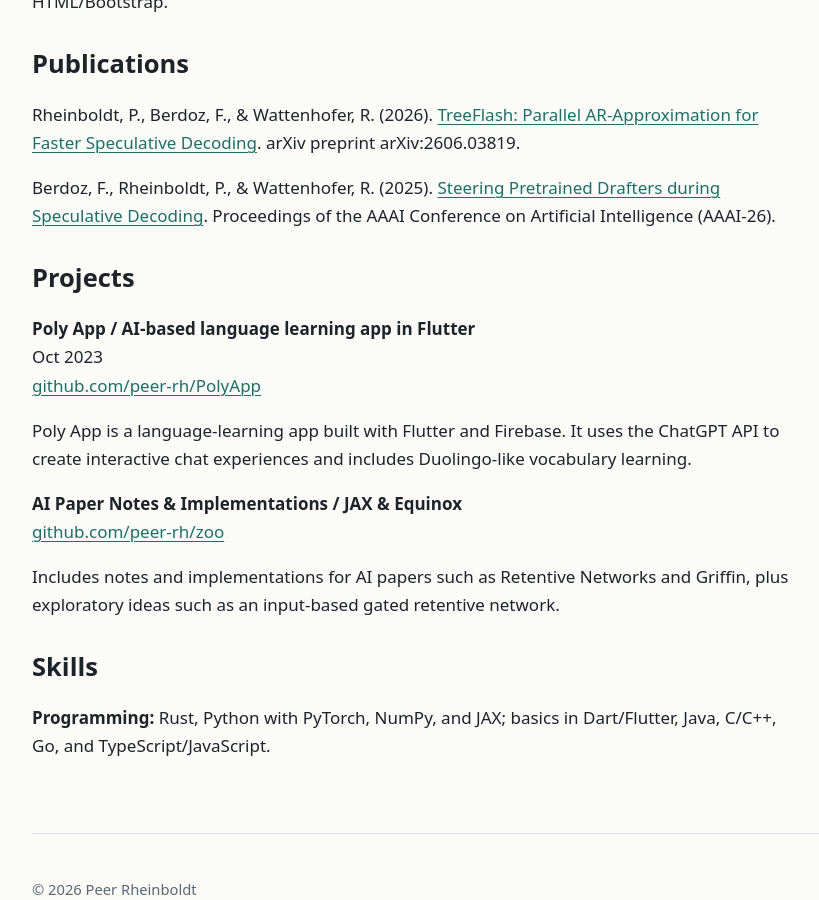
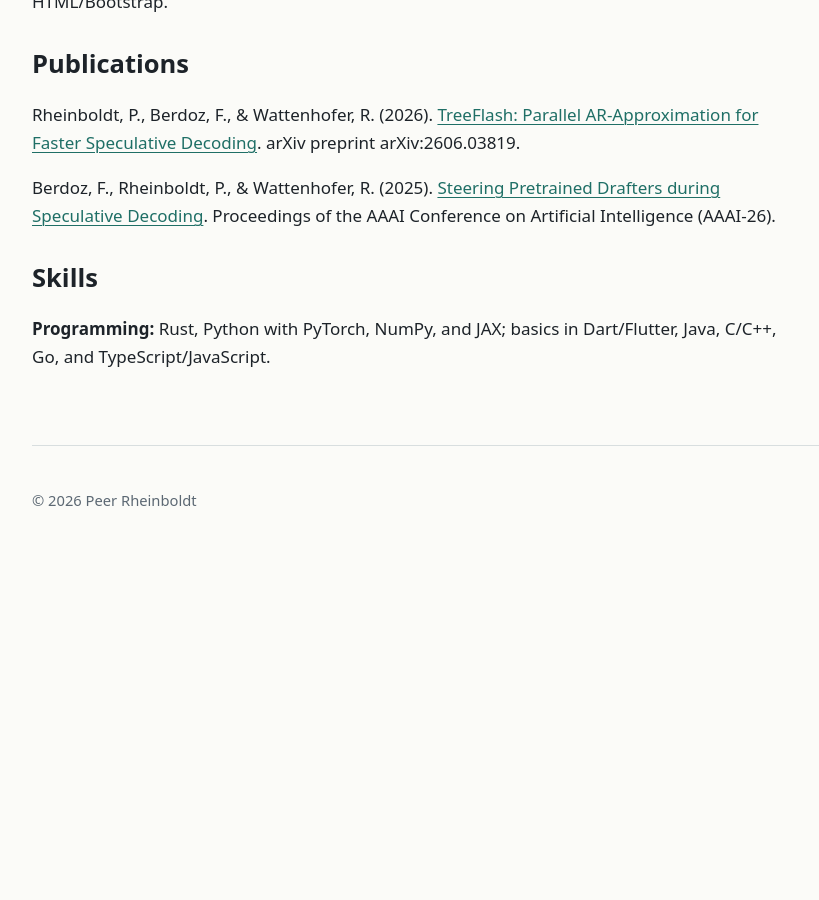
Before and after one commit to peer-rh/peer-rh.github.io, a Jekyll site: the page built from cv.md, in a window 1280 px wide and 900 px high, scrolled down 1202 px. Shown: the whole window, without its empty margins (148-967 px from the left). Built offline with Jekyll 4.4.1, drawn with Linux system fonts in a browser that asks for light colours; after the commit the page ends 1769 px from its top, so only the background shows below that.

Commit message:
removed projects

```diff
--- a/cv.md
+++ b/cv.md
@@ -46,19 +46,6 @@ Rheinboldt, P., Berdoz, F., & Wattenhofer, R. (2026). [TreeFlash: Parallel AR-Ap
 
 Berdoz, F., Rheinboldt, P., & Wattenhofer, R. (2025). [Steering Pretrained Drafters during Speculative Decoding]({{ '/publications/steering-pretrained-drafters/' | relative_url }}). Proceedings of the AAAI Conference on Artificial Intelligence (AAAI-26).
 
-## Projects
-
-**Poly App / AI-based language learning app in Flutter**
-Oct 2023
-[github.com/peer-rh/PolyApp](https://github.com/peer-rh/PolyApp)
-
-Poly App is a language-learning app built with Flutter and Firebase. It uses the ChatGPT API to create interactive chat experiences and includes Duolingo-like vocabulary learning.
-
-**AI Paper Notes & Implementations / JAX & Equinox**
-[github.com/peer-rh/zoo](https://github.com/peer-rh/zoo)
-
-Includes notes and implementations for AI papers such as Retentive Networks and Griffin, plus exploratory ideas such as an input-based gated retentive network.
-
 ## Skills
 
 **Programming:** Rust, Python with PyTorch, NumPy, and JAX; basics in Dart/Flutter, Java, C/C++, Go, and TypeScript/JavaScript.
```
